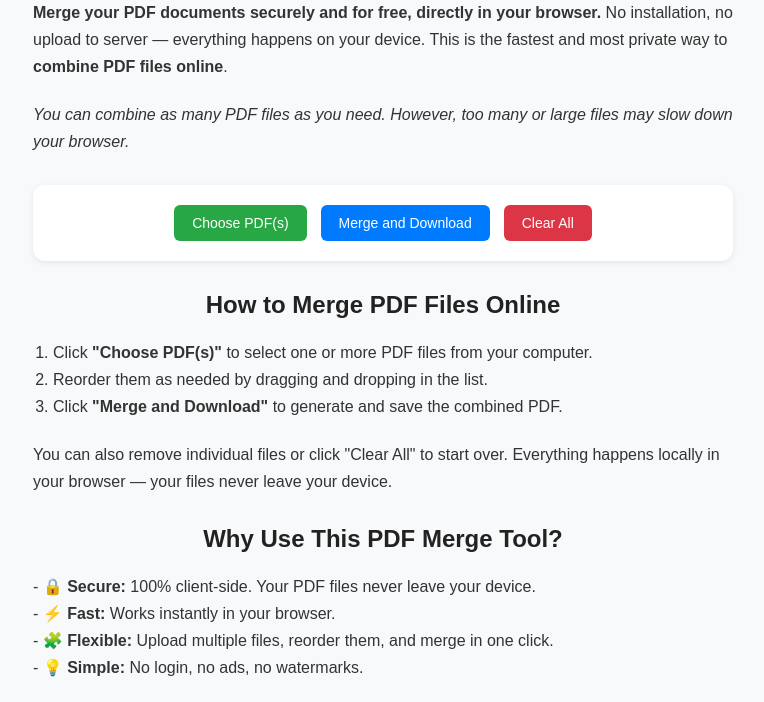
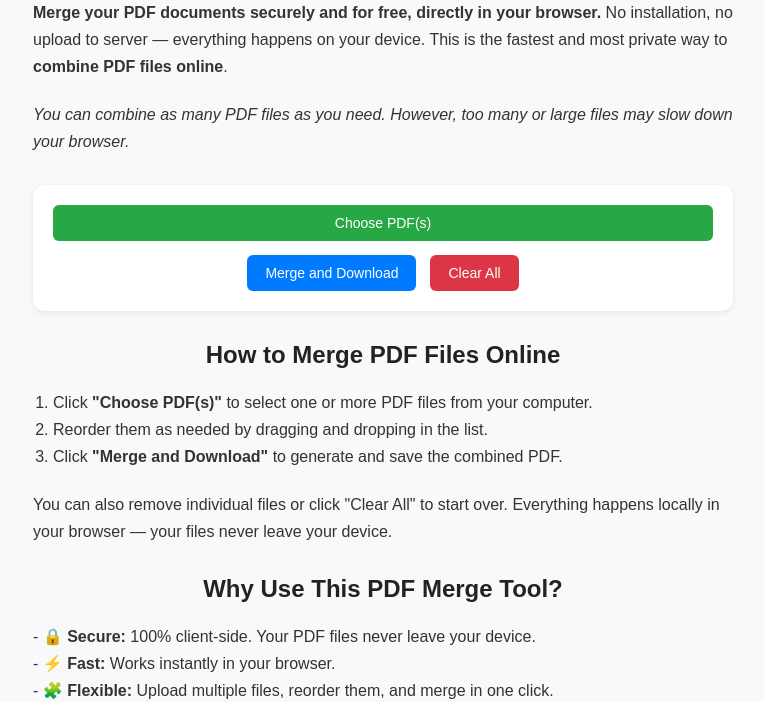
Before and after one commit to pdfcombine/pdfcombine.github.io, a plain HTML site: page index.html in a window 1280 px wide. Shown: the part 98-800 px from the top of the page, without its empty margins (257-1021 px from the left). Drawn offline with nearby package versions, Linux system fonts and the light colour scheme.

Commit message:
Update index.html

```diff
--- a/index.html
+++ b/index.html
@@ -66,8 +66,6 @@
     }
 
     .custom-upload {
-      justify-content: center;
-      align-items: center;
       background-color: #28a745;
       color: white;
       padding: 10px 18px;
@@ -78,6 +76,8 @@
       overflow: hidden;
       display: inline-block;
       transition: background-color 0.2s ease;
+      text-align: center;
+      width: 100%;
     }
 
     .custom-upload:hover {
```
